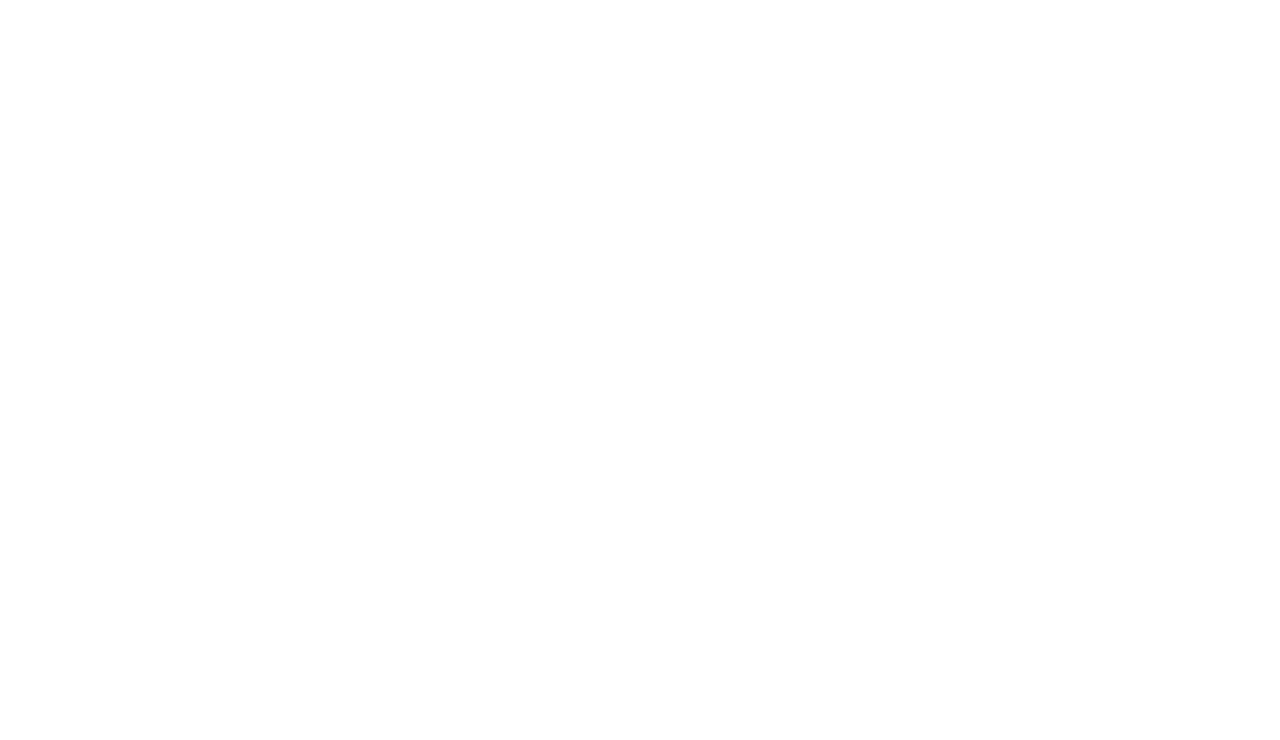
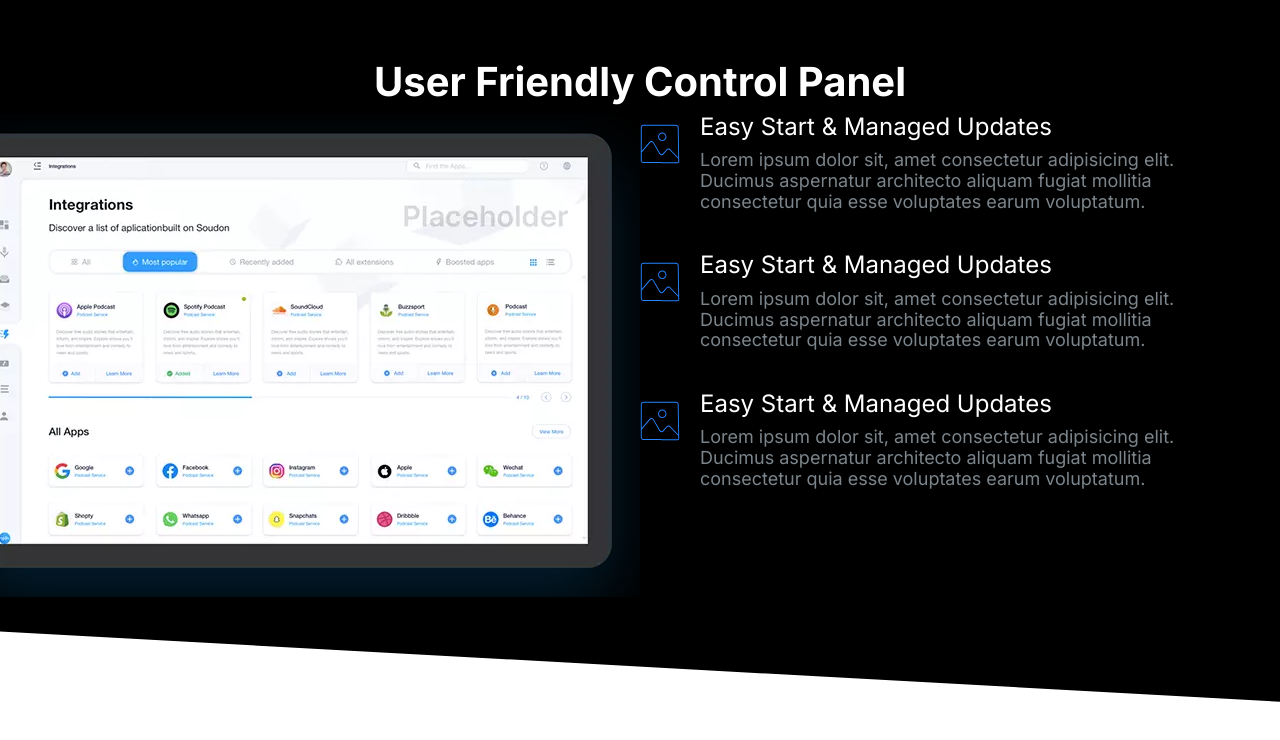
Before and after one commit to charlsoluwapelumi/Charmiefy, a plain HTML site: page index.html in a window 1280 px wide. Drawn offline with Linux system fonts and the light colour scheme.

Commit message:
showcase

```diff
--- a/css/styles.css
+++ b/css/styles.css
@@ -15,6 +15,11 @@
   margin: 0;
   padding: 0;
   box-sizing: border-box;
+}
+
+::selection {
+  background: var(--color-primary);
+  color: #fff;
 }
 
 html {
@@ -46,6 +51,7 @@ h2 {
 
 h3 {
   font-size: 3rem;
+  font-weight: 500;
 }
 
 @media screen and (min-width: 1024px) {
@@ -134,7 +140,6 @@ a {
 .list {
   list-style: none;
   padding-left: 0;
-  color: var(--color-headings);
 }
 
 .list--inline .list__item {
@@ -145,6 +150,7 @@ a {
 .list--tick {
   list-style-image: url(../images/tick.svg);
   padding-left: 3rem;
+  color: var(--color-headings);
 }
 
 .list--tick .list__item {
@@ -413,6 +419,7 @@ a {
 /* media */
 .media {
   display: flex;
+  margin-bottom: 4rem;
 }
 
 .media__title {
@@ -615,18 +622,20 @@ a {
   color: #7b858b;
 }
 
-.block--dark .block__heading {
+.block--dark h1,
+.block--dark h2,
+.block--dark h3 {
   color: #fff;
 }
 
 .block--skewed-right {
   padding-bottom: calc(var(--padding-vertical) + 4rem);
-  clip-path: polygon(0% 0%, 100% 0%, 100% 100%, 0% 80%);
+  clip-path: polygon(0% 0%, 100% 0%, 100% 100%, 0% 90%);
 }
 
 .block--skewed-left {
   padding-bottom: calc(var(--padding-vertical) + 4rem);
-  clip-path: polygon(0% 0%, 100% 0%, 100% 80%, 0% 100%);
+  clip-path: polygon(0% 0%, 100% 0%, 100% 90%, 0% 100%);
 }
 
 .container {
@@ -697,9 +706,6 @@ a {
 }
 
 /* hero */
-.hero {
-  clip-path: polygon(0% 0%, 100% 0%, 100% 90%, 0% 100%);
-}
 
 .hero__tagline {
   font-size: 2rem;
@@ -781,3 +787,23 @@ a {
     order: 2;
   }
 }
+
+/* showcase block */
+.block-showcase__image > img {
+  width: 100%;
+}
+
+@media screen and (min-width: 768px) {
+  .block-showcase .grid {
+    grid-template-columns: 50% 50%;
+  }
+
+  .block-showcase__image {
+    justify-self: end;
+  }
+
+  .block-showcase__image > img {
+    width: auto;
+    max-width: 700px;
+  }
+}
--- a/index.html
+++ b/index.html
@@ -17,6 +17,80 @@
     <link rel="stylesheet" href="./css/styles.css" />
   </head>
   <body>
+    <section class="block block--dark block--skewed-right block-showcase">
+      <header class="block__header">
+        <h2>User Friendly Control Panel</h2>
+      </header>
+      <div class="container grid grid--1x2">
+        <picture class="block-showcase__image">
+          <source
+            type="image/webp"
+            srcset="images/ipad.webp 1x, images/ipad@2x.webp 2x"
+          />
+          <source
+            type="image/png"
+            srcset="images/ipad.png 1x, images/ipad@2x.png 2x"
+          />
+          <img src="./images/ipad.png" alt="" />
+        </picture>
+        <ul class="list">
+          <li>
+            <div class="media">
+              <div class="media__image">
+                <svg class="icon icon--primary">
+                  <use xlink:href="images/sprite.svg#snap"></use>
+                </svg>
+              </div>
+              <div class="media__body">
+                <h3 class="media__title">Easy Start & Managed Updates</h3>
+                <p>
+                  Lorem ipsum dolor sit, amet consectetur adipisicing elit.
+                  Ducimus aspernatur architecto aliquam fugiat mollitia
+                  consectetur quia esse voluptates earum voluptatum.
+                </p>
+              </div>
+            </div>
+          </li>
+
+          <li>
+            <div class="media">
+              <div class="media__image">
+                <svg class="icon icon--primary">
+                  <use xlink:href="images/sprite.svg#snap"></use>
+                </svg>
+              </div>
+              <div class="media__body">
+                <h3 class="media__title">Easy Start & Managed Updates</h3>
+                <p>
+                  Lorem ipsum dolor sit, amet consectetur adipisicing elit.
+                  Ducimus aspernatur architecto aliquam fugiat mollitia
+                  consectetur quia esse voluptates earum voluptatum.
+                </p>
+              </div>
+            </div>
+          </li>
+
+          <li>
+            <div class="media">
+              <div class="media__image">
+                <svg class="icon icon--primary">
+                  <use xlink:href="images/sprite.svg#snap"></use>
+                </svg>
+              </div>
+              <div class="media__body">
+                <h3 class="media__title">Easy Start & Managed Updates</h3>
+                <p>
+                  Lorem ipsum dolor sit, amet consectetur adipisicing elit.
+                  Ducimus aspernatur architecto aliquam fugiat mollitia
+                  consectetur quia esse voluptates earum voluptatum.
+                </p>
+              </div>
+            </div>
+          </li>
+        </ul>
+      </div>
+    </section>
+
     <script src="./js/main.js"></script>
   </body>
 </html>
```
Also changed, not shown: images/ipad.png (added), images/ipad.webp (added), images/ipad@2x.png (added), images/ipad@2x.webp (added).
